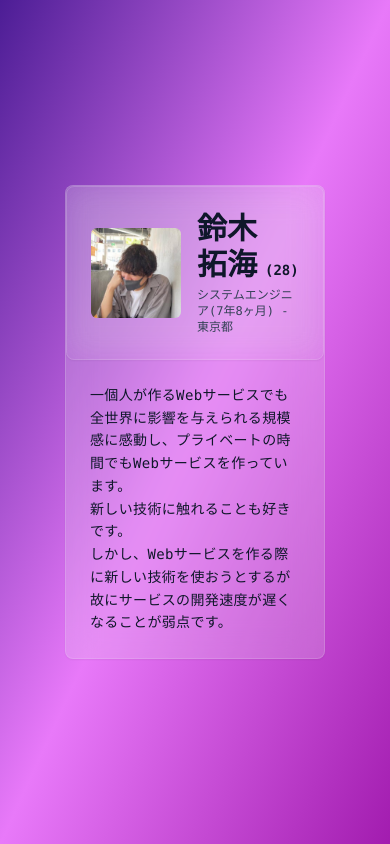
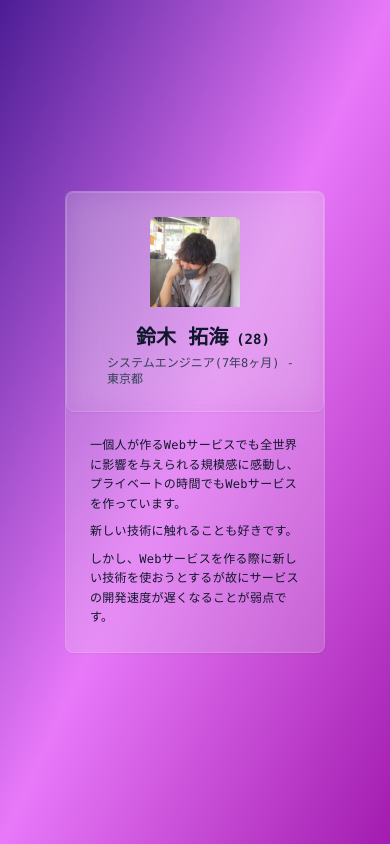
Before and after one commit to bytakumi/Profile, a Next.js app: page / in a window 390 px wide. Shown: the top 844 px of the page. Built offline with nearby package versions, Linux system fonts and the light colour scheme.

Commit message:
自己紹介をレスポンシブ化した

```diff
--- a/components/selfIntroduction.tsx
+++ b/components/selfIntroduction.tsx
@@ -12,20 +12,18 @@ export default function SelfIntroduction() {
                 {/* OBJECT: About me (name, age, etc...) */}
                 <Card className="bg-transparent backdrop-blur-lg border-gray-200/20">
                     <CardHeader>
-                        <div className="flex justify-center items-center">
-                            <Image src="/photo.jpeg" width={90} height={90} className="rounded-md" alt="face photo" />
+                        <div className="flex flex-col md:flex-row justify-center items-center">
+                            <Image src="/photo.jpeg" width={90} height={90} className="rounded-md pb-4 md:pb-0" alt="face photo" />
                             <div className="flex flex-col ml-4 gap-1">
                                 {/* OBJECT: Photo */}
-                                <div className="font-bold text-3xl text-slate-900">
+                                <div className="font-bold text-xl md:text-3xl text-slate-900 text-center md:text-start">
                                     鈴木 拓海
-                                    <span className="ml-2 text-sm">
-                                        {/* TODO: 年齢を動的にする */}
+                                    <span className="ml-2 text-sm text-center md:text-start">
                                         ({age})
                                     </span>
                                 </div>
                                 {/* OBJECT: Career */}
                                 <div className="text-slate-700 text-xs">
-                                    {/* TODO: 経歴は動的にする */}
                                     システムエンジニア({career}) - 東京都
                                 </div>
                             </div>
@@ -34,10 +32,10 @@ export default function SelfIntroduction() {
                     </Card>
                 <CardContent>
                     {/* OBJECT: Self introduction */}
-                    <div className="pt-6 text-sm tracking-wide leading-relaxed text-slate-900">
-                        一個人が作るWebサービスでも全世界に影響を与えられる規模感に感動し、プライベートの時間でもWebサービスを作っています。<br />
-                        新しい技術に触れることも好きです。<br />
-                        しかし、Webサービスを作る際に新しい技術を使おうとするが故にサービスの開発速度が遅くなることが弱点です。
+                    <div className="pt-6 text-xs md:text-sm tracking-wide leading-relaxed text-slate-900 grid gap-2">
+                        <p>一個人が作るWebサービスでも全世界に影響を与えられる規模感に感動し、プライベートの時間でもWebサービスを作っています。</p>
+                        <p>新しい技術に触れることも好きです。</p>
+                        <p>しかし、Webサービスを作る際に新しい技術を使おうとするが故にサービスの開発速度が遅くなることが弱点です。</p>
                     </div>
                 </CardContent>
             </Card>
```
